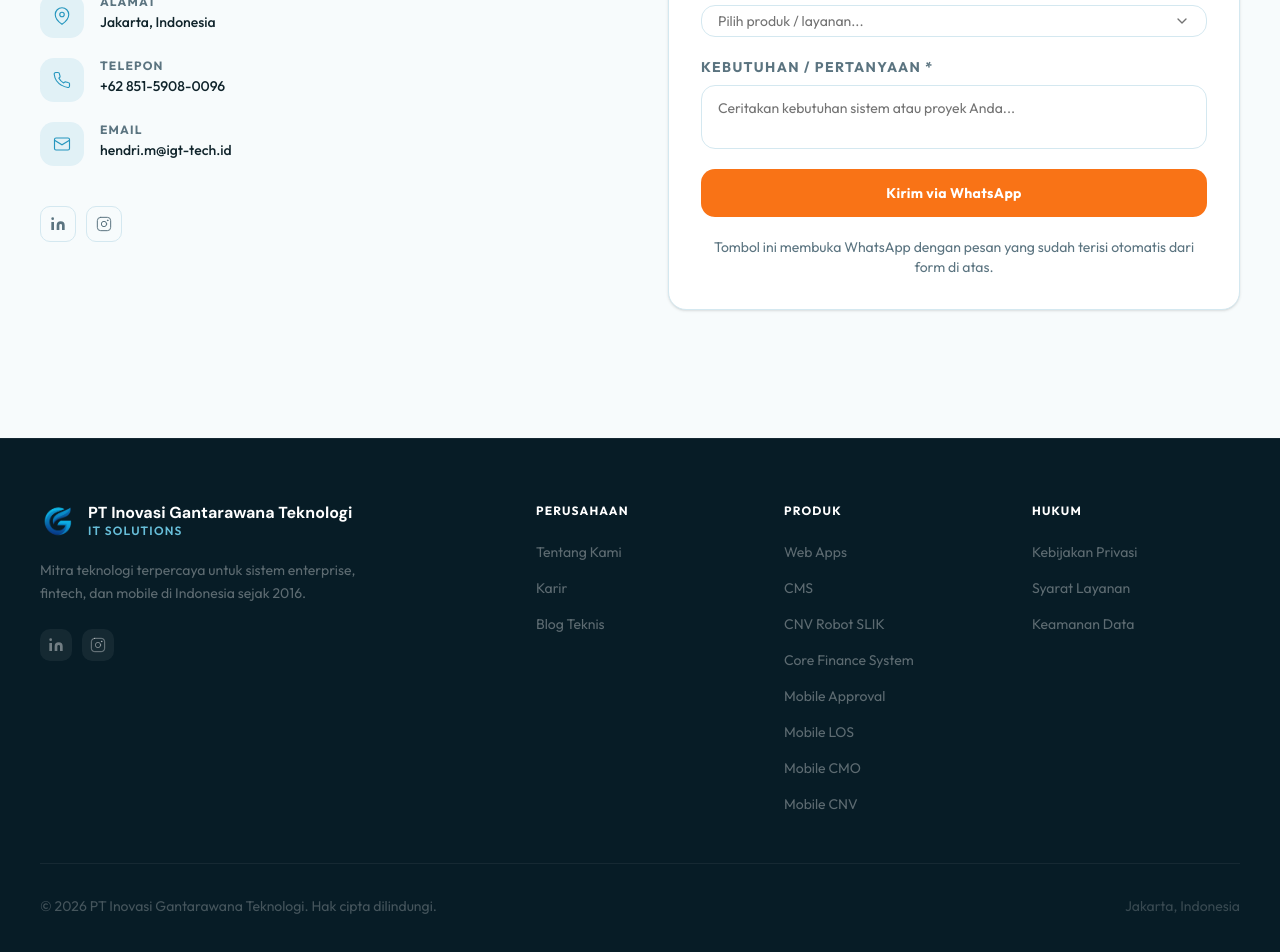
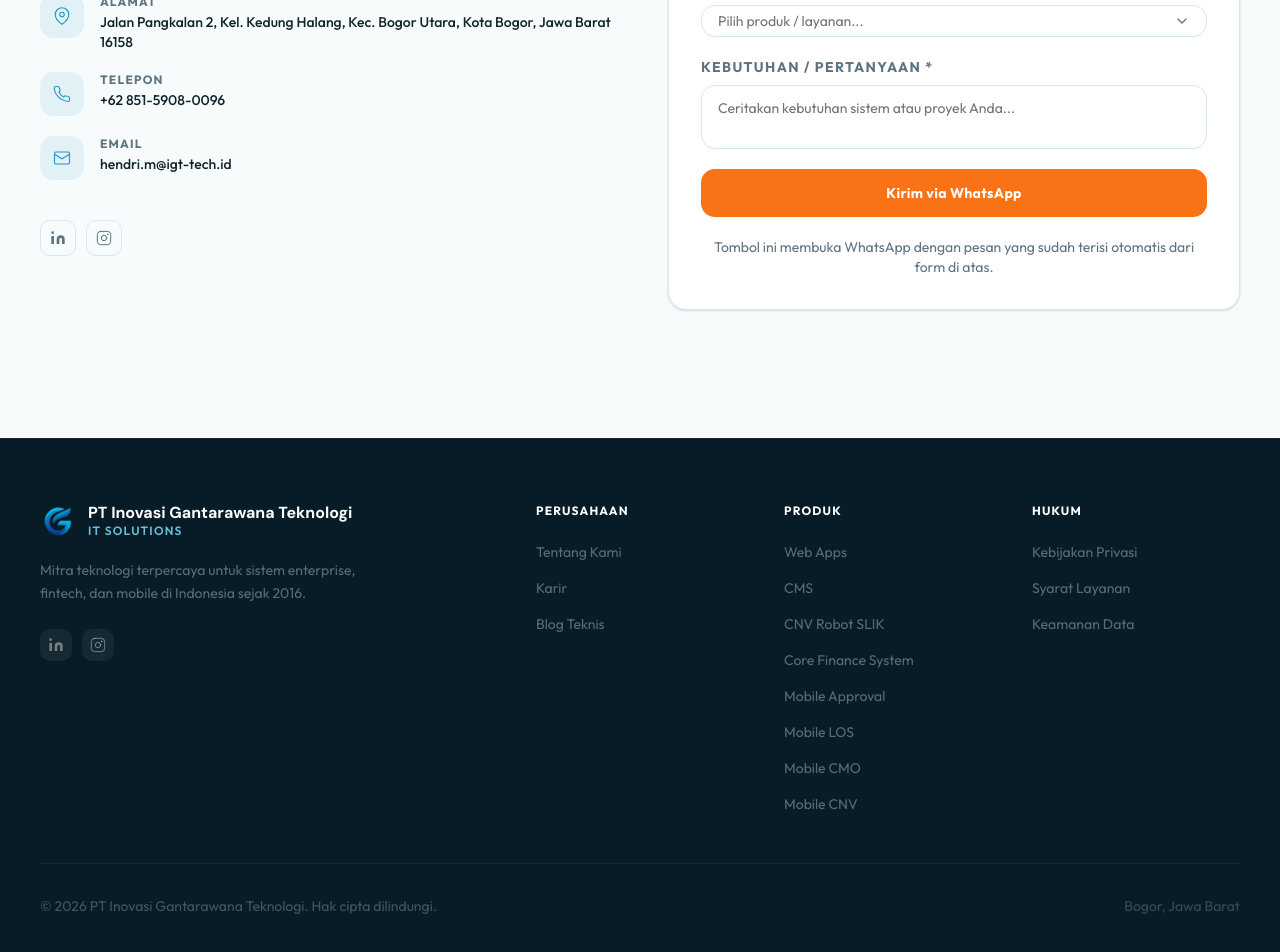
Before and after one commit to MUHIM24/CMS-IGT, a Next.js app: page / in a window 1280 px wide. Shown: the part 7571-8523 px from the top of the page. Built offline with nearby package versions, Linux system fonts and the light colour scheme.

Commit message:
Ganti alamat perusahaan ke Jalan Pangkalan 2, Kedung Halang, Bogor Utara, Kota Bogor 16158

```diff
--- a/app/layout.tsx
+++ b/app/layout.tsx
@@ -48,7 +48,10 @@
   email: siteSettings.email,
   address: {
     "@type": "PostalAddress",
-    addressLocality: "Jakarta",
+    streetAddress: "Jalan Pangkalan 2, Kedung Halang, Bogor Utara",
+    addressLocality: "Kota Bogor",
+    addressRegion: "Jawa Barat",
+    postalCode: "16158",
     addressCountry: "ID",
   },
   areaServed: "ID",
--- a/components/layout/Footer.tsx
+++ b/components/layout/Footer.tsx
@@ -67,7 +67,7 @@
           <div className="text-sm text-white/25">
             &copy; {new Date().getFullYear()} PT Inovasi Gantarawana Teknologi. Hak cipta dilindungi.
           </div>
-          <div className="text-sm text-white/20">Jakarta, Indonesia</div>
+          <div className="text-sm text-white/20">Bogor, Jawa Barat</div>
         </div>
       </div>
     </footer>
--- a/lib/content/site-settings.ts
+++ b/lib/content/site-settings.ts
@@ -6,7 +6,7 @@
   // Format wa.me: kode negara + nomor, tanpa "+", spasi, atau angka 0 di depan.
   whatsappNumber: "6285159080096",
   email: "hendri.m@igt-tech.id",
-  address: "Jakarta, Indonesia",
+  address: "Jalan Pangkalan 2, Kel. Kedung Halang, Kec. Bogor Utara, Kota Bogor, Jawa Barat 16158",
 };
 
 const DEFAULT_WHATSAPP_MESSAGE =
```
Also changed, not shown: public/llms.txt, 2 other files (tests, documents, lock files or other folders).
